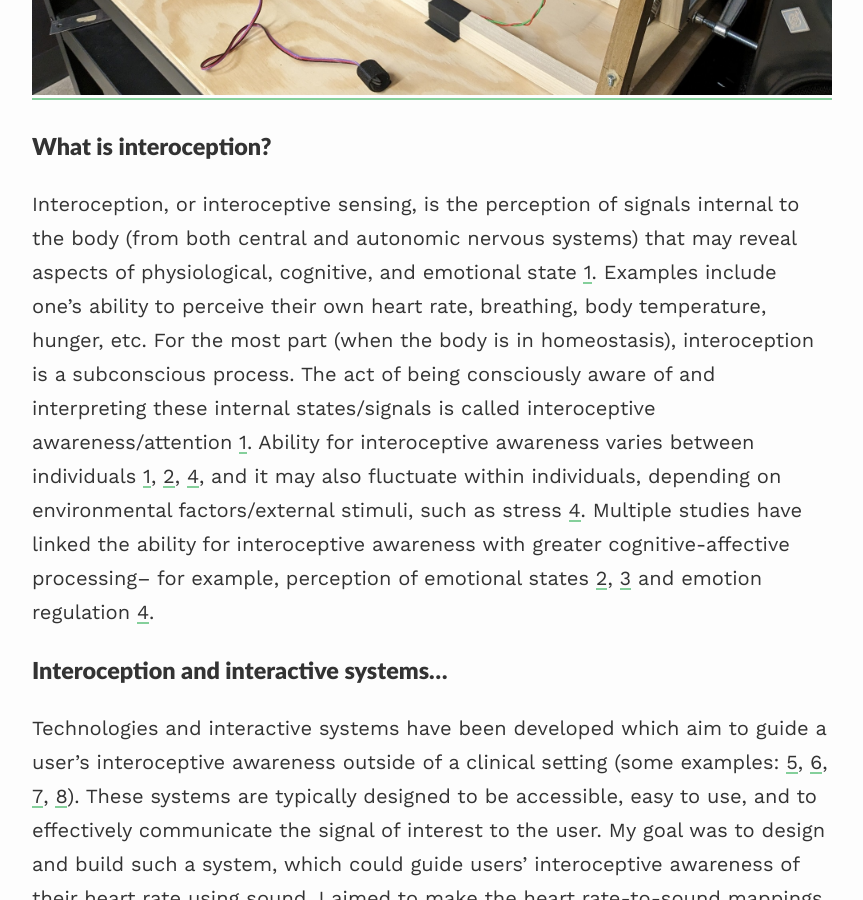
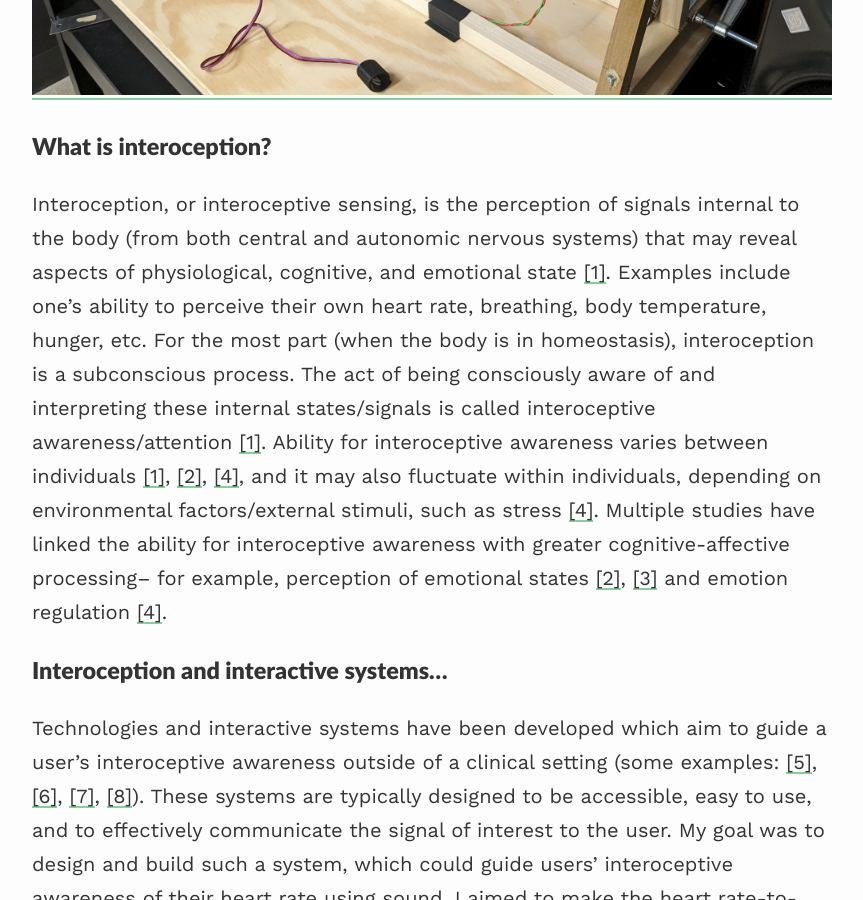
Before and after one commit to smehdizadeh/smehdizadeh.github.io, a Jekyll site: the page built from _projects/01_project.md, in a window 1280 px wide and 900 px high, scrolled down 801 px. Shown: the whole window, without its empty margins (208-1071 px from the left). Built offline with Jekyll 4.4.1, drawn with Linux system fonts in a browser that asks for light colours; nearby versions of some CDN libraries; part of the change alters nothing that is shown.

```diff
--- a/_projects/01_project.md
+++ b/_projects/01_project.md
@@ -12,15 +12,17 @@ description: An interactive system for interoceptive awareness
 
 ### What is interoception? ###
 
-Interoception, or interoceptive sensing, is the perception of signals internal to the body (from both central and autonomic nervous systems) that may reveal aspects of physiological, cognitive, and emotional state [1](https://www.ncbi.nlm.nih.gov/pmc/articles/PMC8054704/). Examples include one’s ability to perceive their own heart rate, breathing, body temperature, hunger, etc. For the most part (when the body is in homeostasis), interoception is a subconscious process. The act of being consciously aware of and interpreting these internal states/signals is called interoceptive awareness/attention [1](https://www.ncbi.nlm.nih.gov/pmc/articles/PMC8054704/). Ability for interoceptive awareness varies between individuals [1](https://www.ncbi.nlm.nih.gov/pmc/articles/PMC8054704/), [2](https://doi.org/10.1111/j.1469-8986.1981.tb02486.x), [4](https://doi.org/10.3389/fpsyg.2018.00798), and it may also fluctuate within individuals, depending on environmental factors/external stimuli, such as stress [4](https://doi.org/10.3389/fpsyg.2018.00798). Multiple studies have linked the ability for interoceptive awareness with greater cognitive-affective processing– for example, perception of emotional states [2](https://doi.org/10.1111/j.1469-8986.1981.tb02486.x), [3](https://doi.org/10.1177/0956797610389191) and emotion regulation [4](https://doi.org/10.3389/fpsyg.2018.00798).
+Interoception, or interoceptive sensing, is the perception of signals internal to the body (from both central and autonomic nervous systems) that may reveal aspects of physiological, cognitive, and emotional state [[1]](https://www.ncbi.nlm.nih.gov/pmc/articles/PMC8054704/). Examples include one’s ability to perceive their own heart rate, breathing, body temperature, hunger, etc. For the most part (when the body is in homeostasis), interoception is a subconscious process. The act of being consciously aware of and interpreting these internal states/signals is called interoceptive awareness/attention [[1]](https://www.ncbi.nlm.nih.gov/pmc/articles/PMC8054704/). Ability for interoceptive awareness varies between individuals [[1]](https://www.ncbi.nlm.nih.gov/pmc/articles/PMC8054704/), [[2]](https://doi.org/10.1111/j.1469-8986.1981.tb02486.x), [[4]](https://doi.org/10.3389/fpsyg.2018.00798), and it may also fluctuate within individuals, depending on environmental factors/external stimuli, such as stress [[4]](https://doi.org/10.3389/fpsyg.2018.00798). Multiple studies have linked the ability for interoceptive awareness with greater cognitive-affective processing– for example, perception of emotional states [[2]](https://doi.org/10.1111/j.1469-8986.1981.tb02486.x), [[3]](https://doi.org/10.1177/0956797610389191) and emotion regulation [[4]](https://doi.org/10.3389/fpsyg.2018.00798).
 
 ### Interoception and interactive systems... ###
 
-Technologies and interactive systems have been developed which aim to guide a user’s interoceptive awareness outside of a clinical setting (some examples: [5](https://ieeexplore.ieee.org/abstract/document/10049707?casa_token=nbSnY0fJggcAAAAA:mzeSkasgKCWO2oxGjq34Q-YVIxT5b_Rdva8lFZ78rFQSQo1AnTC7IbjMSKDGXn9z7wAvkNQ), [6](https://doi.org/10.1145/3411764.3445137), [7](https://doi.org/10.1145/2948910.2948922), [8](https://doi.org/10.1145/3139131.3139134)). These systems are typically designed to be accessible, easy to use, and to effectively communicate the signal of interest to the user. My goal was to design and build such a system, which could guide users' interoceptive awareness of their heart rate using sound. I aimed to make the heart rate-to-sound mappings appear intuitive, such that the system could guide users to slow their heart rates and the user felt like they could actually control the system.
+Technologies and interactive systems have been developed which aim to guide a user’s interoceptive awareness outside of a clinical setting (some examples: [[5]](https://ieeexplore.ieee.org/abstract/document/10049707?casa_token=nbSnY0fJggcAAAAA:mzeSkasgKCWO2oxGjq34Q-YVIxT5b_Rdva8lFZ78rFQSQo1AnTC7IbjMSKDGXn9z7wAvkNQ), [[6]](https://doi.org/10.1145/3411764.3445137), [[7]](https://doi.org/10.1145/2948910.2948922), [[8]](https://doi.org/10.1145/3139131.3139134)). These systems are typically designed to be accessible, easy to use, and to effectively communicate the signal of interest to the user. My goal was to design and build such a system, which could guide users' interoceptive awareness of their heart rate using sound. I aimed to make the heart rate-to-sound mappings appear intuitive, such that the system could guide users to slow their heart rates and the user felt like they could actually control the system.
 
 ### What are idiophones? ###
 
 Idiophones are a category of self-resonating/"self-sounding" musical instruments-- instruments that produce sound without air columns, membranes, electricity, or strings. Chimes are a type of idiophone. The chime body itself is what vibrates and resonates to produce sound. In this work, I use idiophones (in this case, chimes) as a physical metaphor/representation of humans' internal, yet expressive, physiological rhythms and resonances. From both an interaction-design and artistic perspective, the sound design was a key component of this project. I wanted the system and its sounds to be versatile enough such that it could potentially be "performed" by someone with high interoceptive awareness and accuracy.
+
+![photo1](/assets/images/intero-1.jpg)
 
 ### How it works... ###
 
```
